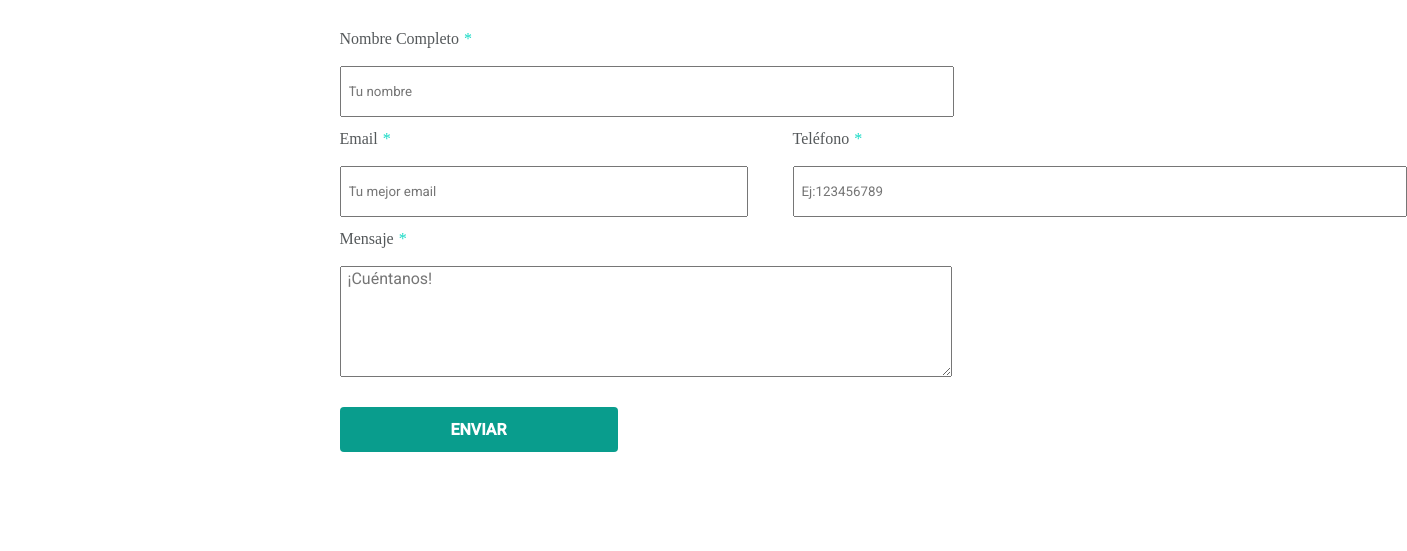
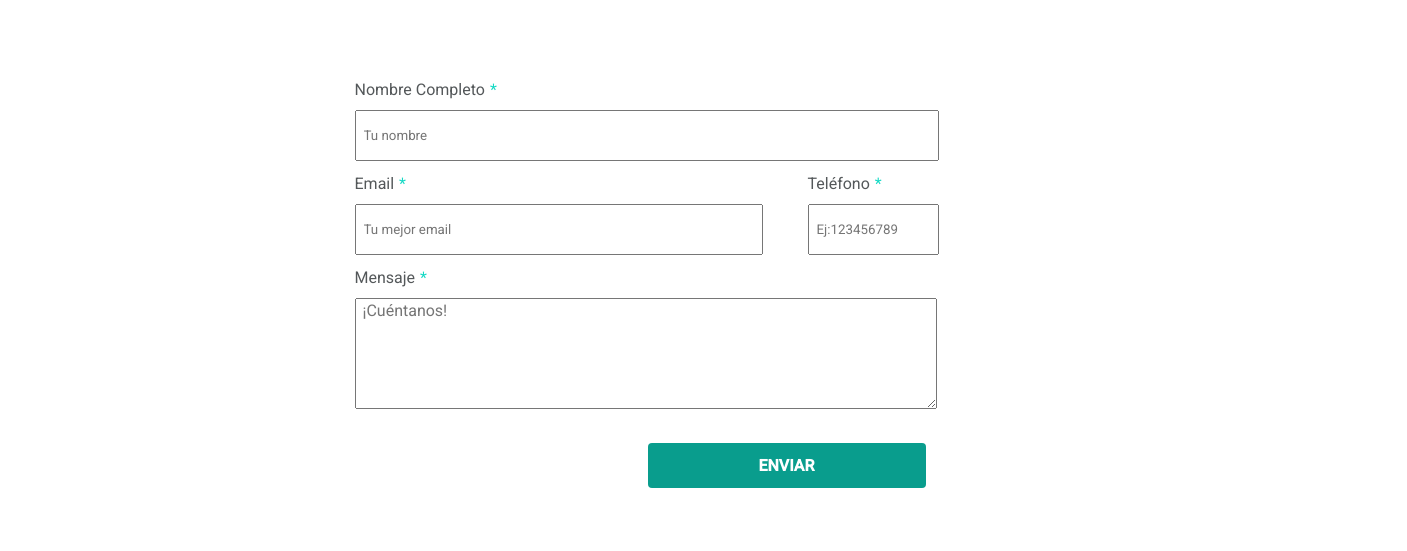
Before and after one commit to elenavesc/-SheCode-, a plain HTML site: page Formproyecto/form.html in a window 1280 px wide. Shown: the whole page, 1407 px wide, since content can reach past the window. Drawn offline with Linux system fonts and the light colour scheme.

Commit message:
finish html and css form

```diff
--- a/Formproyecto/form.html
+++ b/Formproyecto/form.html
@@ -33,7 +33,9 @@
             <span class="question">Mensaje<span class="text-style-1">*</span></span>
             <textarea class="field-textarea"  id="message" placeholder="¡Cuéntanos!" required></textarea>
         </label>
+        <div class="button-container">
         <input class="button-form" type="submit" value="ENVIAR">
+        </div>
     </form>
 </section>
 
--- a/Formproyecto/style.css
+++ b/Formproyecto/style.css
@@ -10,21 +10,15 @@
     --blue-green:#099d8d;
 }
 
-.body{
-    font-family: 'Open Sans', sans-serif;
-    font-family: 'Roboto', sans-serif;
-}
-
 .form{
-padding: 30px 15px 60px;
 box-sizing: border-box;
 margin:0 auto;
 width: 320px;
-height: 576px;
 }
 
 .form-contact{
-    display: block;
+    font-family: 'Open Sans', sans-serif;
+    font-family: 'Roboto', sans-serif;
     font-size: 16px;
     font-weight: normal;
     font-stretch: normal;
@@ -33,20 +27,19 @@ height: 576px;
     letter-spacing: normal;
     color:var(--gunmetal);
     box-sizing: border-box;
-
-}
-
-.label-form{
-    display: flex;
-    flex-direction: column;
+    padding: 80px 15px 60px;
 }
 
 .question{
+    font-family: 'Open Sans', sans-serif;
+    font-family: 'Roboto', sans-serif;
     margin-bottom: 7px;
 }
 
 .field{
-    width: 290px;
+    font-family: 'Open Sans', sans-serif;
+    font-family: 'Roboto', sans-serif;
+    width: 100%;
     height: 45px;
     margin-bottom: 13px;
     padding-left: 7px;
@@ -54,7 +47,9 @@ height: 576px;
 }
 
 .field-textarea{
-    width: 290px;
+    font-family: 'Open Sans', sans-serif;
+    font-family: 'Roboto', sans-serif;
+    width: 100%;
     height: 105px;
     font-size: 16px;
     font-weight: normal;
@@ -74,13 +69,15 @@ height: 576px;
 }
 
 .button-form{
-  width: 290px;
+  width: 100%;
   height: 45px;
   margin: 30px 0 60px;
   padding:11px 37px;
   border-radius: 4px;
   background-color: var(--blue-green);
   color:white;
+  font-family: 'Open Sans', sans-serif;
+  font-family: 'Roboto', sans-serif;
   font-size: 16px;
   font-weight: 600;
   font-stretch: normal;
@@ -93,6 +90,8 @@ height: 576px;
 }
 
  .placeholder{
+  font-family: 'Open Sans', sans-serif;
+  font-family: 'Roboto', sans-serif;
   font-size: 16px;
   font-weight: normal;
   font-stretch: normal;
@@ -107,35 +106,39 @@ height: 576px;
     .form{
       margin:0 auto;
       width: 768px;
-      height: 499px;
+      box-sizing: border-box;
     }
     .form-contact{
         width: 442px;
+        margin: 0 auto;
+        box-sizing: border-box;
     }
      .field{
-        width:442px;
+        width:100%;
      }
      .field-textarea{
-        width: 442px;
+        width: 100%;
+     }
+
+     .button-container{
+        text-align: right;
      }
      .button-form{
         width: 206px;
-        margin-left: auto;
      }
  }
 
+
  @media (min-width:1200px){
-
 
     .form{
     margin: 0 auto;
     width: 1200px;
-    height:475px
+
     }
     .form-contact{
         width: 601px;
         margin:0 auto;
-        display: block;
         box-sizing: border-box;
     }
 
@@ -152,12 +155,17 @@ height: 576px;
         width: 162px;
     }
     .field{
-        width: 601px;
+        width: 100%;
     }
     .field-textarea{
-        width: 601px;
+        width: 100%;
      }
      .button-form{
         width: 278px;
-        margin-left: auto;
      }
+
+     .button-container{
+        text-align: right;
+     }
+
+    }
```
